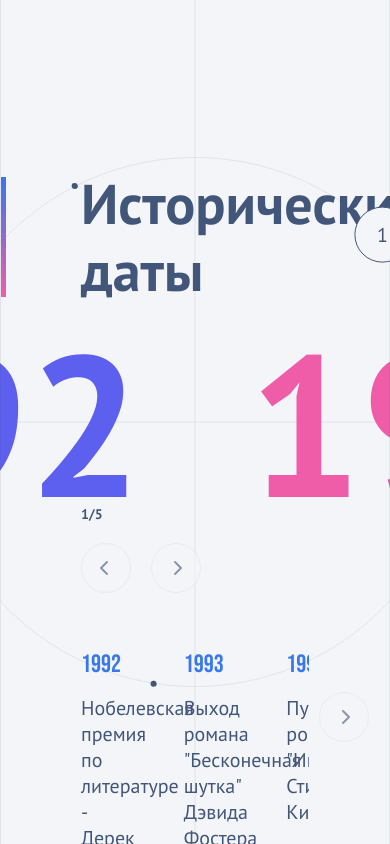
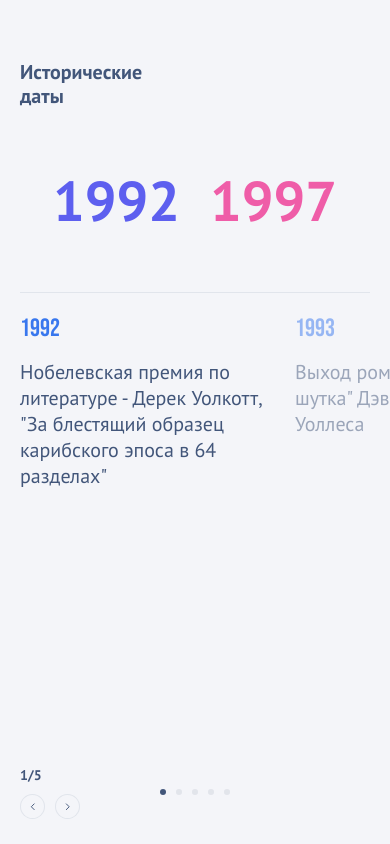
Before and after one commit to ManyakovS/only-test, a React app: page / in a window 390 px wide. Built offline with nearby package versions, Linux system fonts and the light colour scheme.

Commit message:
feat: мобильная версия

```diff
--- a/src/components/CircularSwiper.tsx
+++ b/src/components/CircularSwiper.tsx
@@ -3,10 +3,13 @@ import gsap from "gsap";
 import { useGSAP } from "@gsap/react";
 import type { SlideType } from "../data/slides";
 import NavigationControl from "./NavigationControl";
-import ContentSection from './ContentSection'
-import { animationDotScaleDown, animationDotScaleUp, animationProperties } from "../data/animations";
+import ContentSection from "./ContentSection";
+import {
+  animationDotScaleDown,
+  animationDotScaleUp,
+  animationProperties,
+} from "../data/animations";
 
-// Константы геометрии
 const RADIUS = 265;
 const TARGET_ANGLE = -45;
 
@@ -33,8 +36,8 @@ function getCurrentRotation(
 
 export default function CircularSwiper({ slides }: CircularSwiperProps) {
   const [activeIndex, setActiveIndex] = useState(0);
-  const [hoverIndex, setHoverIndex] = useState<number | null>(0);
-  const [showTextIndex, setShowTextIndex] = useState<number | null>(0);
+  const [hoverIndex, setHoverIndex] = useState<number | null>(null);
+  const [showTextIndex, setShowTextIndex] = useState<number | null>(null);
   const [displayYears, setDisplayYears] = useState({
     start: slides[0].periodStart,
     end: slides[0].periodEnd,
@@ -131,7 +134,7 @@ export default function CircularSwiper({ slides }: CircularSwiperProps) {
 
   return (
     <>
-      <div className="circle-wrapper">
+      <div className="circle-wrapper desktop-only">
         <div className="circle-axis" ref={circleRef}>
           {slides.map((item, index) => {
             const angleDeg = index * (360 / slides.length);
@@ -178,17 +181,35 @@ export default function CircularSwiper({ slides }: CircularSwiperProps) {
         </div>
       </div>
 
-      <div className="circle-periods">
+      <div className="circle-periods text-xxl">
         <b className="circle-periods__start">{displayYears.start}</b>
         &nbsp;&nbsp;
         <b className="circle-periods__end">{displayYears.end}</b>
       </div>
 
+      <hr className="mobile-only divider"/>
+
       <div className="circle-controllers">
-        <b className="text-xs text-bold">{activeIndex + 1}/{slides.length}</b>
-        <div className="navigation-controls">
-          <NavigationControl direction="left" onClick={handlePrev} />
-          <NavigationControl direction="right" onClick={handleNext} />
+        <div className="circle-controllers__navigation-container">
+          <b className="text-xs text-bold">
+            {activeIndex + 1}/{slides.length}
+          </b>
+          <div className="navigation-controls">
+            <NavigationControl direction="left" onClick={handlePrev} />
+            <NavigationControl direction="right" onClick={handleNext} />
+          </div>
+
+          <div className="mobile-only circle-pagination">
+            {slides.map((item, index) => (
+              <button
+                key={item.id}
+                className={`circle-pagination__dot ${
+                  index === activeIndex ? "active" : ""
+                }`}
+                onClick={() => handleDotClick(index)}
+              />
+            ))}
+          </div>
         </div>
 
         <ContentSection currentSlide={currentSlide} />
--- a/src/components/ContentSection.tsx
+++ b/src/components/ContentSection.tsx
@@ -1,6 +1,6 @@
 import React, { useRef } from "react";
 import { Swiper, SwiperSlide } from "swiper/react";
-import { Navigation } from "swiper/modules"; // 1. Импортируем модуль навигации
+import { Navigation } from "swiper/modules";
 import { Swiper as SwiperType } from "swiper";
 import NavigationControl from "./NavigationControl";
 import { SlideType } from "../data/slides";
@@ -10,7 +10,7 @@ import { animationProperties } from "../data/animations";
 
 
 import "swiper/css";
-import "swiper/css/navigation"; // Импорт базовых стилей навигации (необязательно, если стили свои)
+import "swiper/css/navigation";
 
 interface ContentSectionProps {
   currentSlide: SlideType;
@@ -20,11 +20,9 @@ const ContentSection = ({ currentSlide }: ContentSectionProps) => {
   const swiperRef = useRef<SwiperType | null>(null);
   const containerRef = useRef<HTMLDivElement | null>(null);
 
-  // Анимация появления при смене контента
   useGSAP(() => {
     if (!containerRef.current) return;
 
-    // Сбрасываем начальное состояние и анимируем вверх
     gsap.fromTo(
       containerRef.current,
       {
@@ -42,7 +40,7 @@ const ContentSection = ({ currentSlide }: ContentSectionProps) => {
 
   return (
     <div className="content-section" ref={containerRef}>
-      <div className="swiper-controls">
+      <div className="swiper-controls desktop-only">
         <NavigationControl
           className="navigation-control--prev"
           direction="left"
@@ -63,8 +61,13 @@ const ContentSection = ({ currentSlide }: ContentSectionProps) => {
         onSwiper={(swiper) => {
           swiperRef.current = swiper;
         }}
-        spaceBetween={80}
-        slidesPerView={3}
+        breakpoints={{
+          320: { slidesPerView: 1, spaceBetween: 25, width: 250 },
+          480: { width: 350 },
+          720: { slidesPerView: 2, spaceBetween: 40 },
+          1280: { slidesPerView: 3, spaceBetween: 80 },
+        }}
+        watchSlidesProgress={true}
         grabCursor={true}
         key={currentSlide.id}
       >
--- a/src/components/Cross.tsx
+++ b/src/components/Cross.tsx
@@ -1,8 +1,8 @@
 import React from "react";
 
-const Cross = () => {
+const Cross = ({className} : {className?: string }) => {
     return (
-        <div className="cross"></div>
+        <div className={`cross ${className}`}></div>
     );
 };
 
--- a/src/components/HistoryDates.tsx
+++ b/src/components/HistoryDates.tsx
@@ -8,8 +8,8 @@ const HistoryDates = () => {
   return (
     <div className="history-dates__container">
       {/* absolute */}
-      <Cross />
-      <h2 className="history-dates__title">Исторические<br/>даты</h2>
+      <Cross className="desktop-only"/>
+      <h2 className="history-dates__title text-h">Исторические<br/>даты</h2>
 
       {/* sticky */}
       <CircularSwiper slides={slides}/>
--- a/src/index.tsx
+++ b/src/index.tsx
@@ -8,7 +8,6 @@ const root = ReactDOM.createRoot(
 );
 
 root.render(
-    // Проверка для разработки
     <React.StrictMode>
         <App />
     </React.StrictMode>
--- a/src/styles/circular-swiper.scss
+++ b/src/styles/circular-swiper.scss
@@ -72,12 +72,17 @@
 }
 
 .circle-periods {
+  @media (max-width: 1279px) {
+    margin: 56px auto;
+  }
+
+  @media (min-width: 1280px) {
     position: absolute;
     top: 50%;
     left: 50%;
     transform: translate(-50%, -50%);
-  font-size: 200px;
     z-index: -1;
+  }
 
   &__start {
     color: var(--iris);
@@ -89,17 +94,52 @@
 }
 
 .circle-controllers {
+  @media (min-width: 1280px) {
     margin: auto 0 0;
+  }
+
+  .circle-controllers__navigation-container {
+    @media (max-width: 1279px) {
+      position: absolute;
+      bottom: 25px;
+      width: calc(100% - 40px);
+    }
+  }
+
+  .circle-pagination {
+    position: absolute;
+    top: 50%;
+    left: 50%;
+    transform: translate(-50%, -50%);
+    display: flex;
+    column-gap: 10px;
+
+    &__dot {
+      width: 6px;
+      height: 6px;
+      border-radius: 50%;
+      background: var(--lines-color);
+
+      &.active {
+        background: var(--black-blue);
+      }
+    }
+  }
 
   .navigation-controls {
     display: flex;
+    margin-top: 10px;
+    column-gap: 10px;
+
+    @media (min-width: 1280px) {
       margin-top: 20px;
       column-gap: 20px;
     }
+  }
 
   .navigation-control {
-    width: 50px;
-    height: 50px;
+    width: 25px;
+    height: 25px;
     border-radius: 50%;
     background-color: var(--background);
     border: var(--lines-color) var(--lines-width) solid;
@@ -110,12 +150,11 @@
     transition: all 0.3s ease;
     color: var(--black-blue);
 
+
+    @media (min-width: 1280px) {
       opacity: 0.6;
-
-    svg {
-      width: 50%;
-      height: 50%;
-    }
+      width: 50px;
+      height: 50px;
 
       &--left svg {
         transform: translateX(-2px);
@@ -129,6 +168,13 @@
         opacity: 1;
       }
     }
+
+    svg {
+      width: 50%;
+      height: 50%;
+    }
+
+  }
 }
 
 .content-section {
@@ -136,6 +182,19 @@
   height: 135px;
   width: 100%;
   margin-top: 56px;
+
+  @media (max-width: 1279px) {
+    margin-top: 20px;
+
+      .swiper {
+        overflow: visible;
+      }
+
+      .swiper-slide-next {
+        opacity: 0.5;
+      }
+
+  }
 
   .swiper-controls {
     position: absolute;
--- a/src/styles/history-dates.scss
+++ b/src/styles/history-dates.scss
@@ -12,9 +12,9 @@
 
 .cross::before,
 .cross::after {
-  content: '';
+  content: "";
   position: absolute;
-  background: var(--lines-color)
+  background: var(--lines-color);
 }
 
 .cross::before {
@@ -31,10 +31,29 @@
   transform: translateX(-50%);
 }
 
+.divider {
+  width: 100%;
+  height: var(--lines-width);
+  background: var(--lines-color);
+}
+
+.history-dates__container {
+  position: relative;
+  display: flex;
+  flex-direction: column;
+  padding: 60px 20px 10px 20px;
+  margin: 0 auto;
+  height: 100%;
+
+  @media (min-width: 1280px) {
+    max-width: 1440px;
+    padding: 170px 80px 60px 80px;
+    border-left: var(--lines-color) var(--lines-width) solid;
+    border-right: var(--lines-color) var(--lines-width) solid;
+  }
+
   .history-dates__title {
-  font-size: 3.5rem;
-  font-weight: 700;
-  line-height: 1.2;
+    @media (min-width: 1280px) {
       position: absolute;
 
       &::before {
@@ -47,16 +66,5 @@
         background: linear-gradient(180deg, var(--blue) 0%, var(--fuschia) 100%);
       }
     }
-
-.history-dates__container {
-  position: relative;
-  max-width: 1440px;
-  height: 100%;
-  margin: 0 auto;
-  padding: 170px 80px 60px 80px;
-  border-left: var(--lines-color) var(--lines-width) solid;
-  border-right: var(--lines-color) var(--lines-width) solid;
-
-  display: flex;
-  flex-direction: column;
   }
+}
--- a/src/styles/index.scss
+++ b/src/styles/index.scss
@@ -1,5 +1,6 @@
 @use "reset.scss";
 @use 'history-dates.scss';
+@use 'text-sizing.scss';
 @import url('https://fonts.googleapis.com/css2?family=Bebas+Neue&family=PT+Sans:ital,wght@0,400;0,700;1,400;1,700&display=swap');
 
 :root {
@@ -34,20 +35,15 @@ body {
   color: var(--black-blue);
 }
 
-.text-bold {
-  font-weight: 700;
+
+@media(max-width: 1279px) {
+  .desktop-only {
+    display: none !important;
+  }
 }
 
-.text-xs {
-  font-size: 0.875rem;
+@media (min-width: 1280px) {
+  .mobile-only {
+    display: none !important;
+  }
 }
-
-.text-p {
-  font-size: 1.25rem;
-}
-
-.text-p-xl {
-  font-size: 1.5625rem;
-  font-family: "Bebas Neue", sans-serif;
-  font-style: normal;
-}
--- /dev/null
+++ b/src/styles/text-sizing.scss
@@ -0,0 +1,49 @@
+.text-bold {
+  font-weight: 700;
+}
+
+.text-xs {
+  font-size: 0.875rem;
+}
+
+.text-p {
+  font-size: 1.25rem;
+}
+
+.text-p-xl {
+  font-size: 1.5625rem;
+  font-family: "Bebas Neue", sans-serif;
+  font-style: normal;
+}
+
+.text-h {
+  font-size: 1.25rem;
+  font-weight: 700;
+  line-height: 1.2;
+}
+
+.text-xxl {
+  font-size: 3.5rem;
+}
+
+@media (min-width: 1280px) {
+  .text-xs {
+    font-size: 0.875rem;
+  }
+
+  .text-p {
+    font-size: 1.25rem;
+  }
+
+  .text-p-xl {
+    font-size: 1.5625rem;
+  }
+
+  .text-h {
+    font-size: 3.5rem;
+  }
+
+  .text-xxl {
+    font-size: 12.5rem;
+  }
+}
--- a/webpack.config.ts
+++ b/webpack.config.ts
@@ -1,36 +1,28 @@
 const path = require('path');
 const HtmlWebpackPlugin = require('html-webpack-plugin');
-// Минимфикация файлов css
 const MiniCssExtractPlugin = require('mini-css-extract-plugin');
 const Dotenv = require('dotenv-webpack');
 
-// Нужен для анализа, при финальной сборке проверить на память
 const {
     BundleAnalyzerPlugin
 } = require('webpack-bundle-analyzer');
-// Очистка папок и кеша при каждой сборке
 const {
     CleanWebpackPlugin
 } = require('clean-webpack-plugin');
 
 const CopyWebpackPlugin = require('copy-webpack-plugin');
 
-// Оптимизация
 const TerserPlugin = require('terser-webpack-plugin');
 
 module.exports = {
-    // Готовый продукт
-    // mode: 'production',
-    // Сборка для разработки
     mode: 'development',
-    // Подключение map к сборке
     devtool: 'source-map',
     entry: './src/index.tsx',
     output: {
-        path: path.resolve(__dirname, 'build'), // Сборка в папку build
+        path: path.resolve(__dirname, 'build'),
         publicPath: '/',
-        filename: '[name].[contenthash].js',  // Динамические имена для чанков
-        clean: true, // Очищает папку build автоматически
+        filename: '[name].[contenthash].js',
+        clean: true,
     },
     resolve: {
         extensions: ['.tsx', '.jsx', '.ts', '.js'],
@@ -41,10 +33,10 @@ module.exports = {
     optimization: {
         minimize: true,
         minimizer: [new TerserPlugin({
-            parallel: true, // Ускоряем минификацию
+            parallel: true,
         })],
         splitChunks: {
-            chunks: 'all', // Разделяем vendor код
+            chunks: 'all',
         }
     },
     module: {
@@ -55,14 +47,14 @@ module.exports = {
                 use: {
                     loader: 'ts-loader',
                     options: {
-                        transpileOnly: true, // Ускоряет сборку
-                        experimentalWatchApi: true, // Улучшает watch mode
+                        transpileOnly: true,
+                        experimentalWatchApi: true,
                     },
                 },
             },
             {
                 test: /\.css$/,
-                use: [MiniCssExtractPlugin.loader, 'css-loader'], // Используем MiniCssExtractPlugin для CSS
+                use: [MiniCssExtractPlugin.loader, 'css-loader'],
             },
             {
                 test: /\.s[ca]ss$/,
@@ -72,7 +64,7 @@ module.exports = {
                 test: /\.(png|svg|jpg|jpeg|gif|mp3)$/i,
                 type: 'asset/resource',
                 generator: {
-                    filename: 'assets/[hash][ext][query]' // Организация ассетов
+                    filename: 'assets/[hash][ext][query]'
                 }
             },
             {
@@ -89,25 +81,21 @@ module.exports = {
             template: './public/index.html'
         }),
         new MiniCssExtractPlugin({
-            filename: '[name].[contenthash].css', // Добавляем хеш
+            filename: '[name].[contenthash].css',
         }),
-        new Dotenv(), // загружает переменные из .env
+        new Dotenv(),
         new CopyWebpackPlugin({
             patterns: [
                 {
                     from: path.resolve(__dirname, 'public'),
-                    to: path.resolve(__dirname, 'build'), // Копируем в build, а не в dist
+                    to: path.resolve(__dirname, 'build'),
                     globOptions: {
-                        ignore: ['**/index.html'] // Игнорируем index.html, так как он обрабатывается HtmlWebpackPlugin
+                        ignore: ['**/index.html']
                     },
-                    noErrorOnMissing: true // Не ругайся, если папка с файлами пуста
+                    noErrorOnMissing: true
                 }
             ]
         }),
-        // Анализатор занятости места
-        // new BundleAnalyzerPlugin(),
-        // Очистка перед каждой сборкой (можно убрать, так как output.clean: true)
-        // new CleanWebpackPlugin()
     ],
     devServer: {
         static: {
@@ -118,7 +106,7 @@ module.exports = {
         hot: true,
         open: true,
         historyApiFallback: true,
-        watchFiles: ['src/**/*', 'public/**/*'], // Явно указываем за какими файлами следить
+        watchFiles: ['src/**/*', 'public/**/*'],
         client: {
             overlay: {
                 errors: true,
```
Lines whose indentation alone changed are shown as unchanged.
